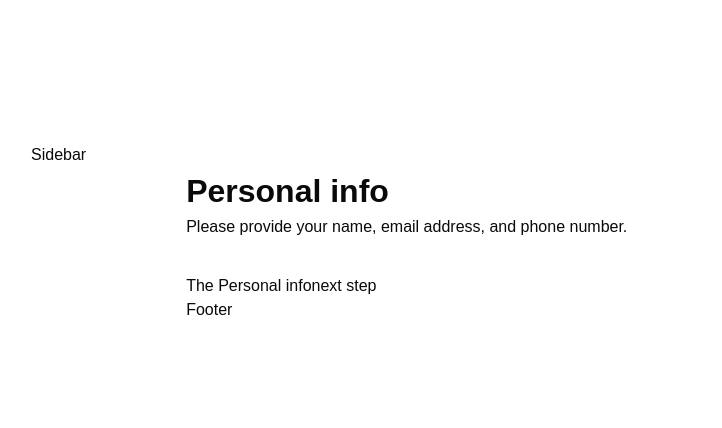
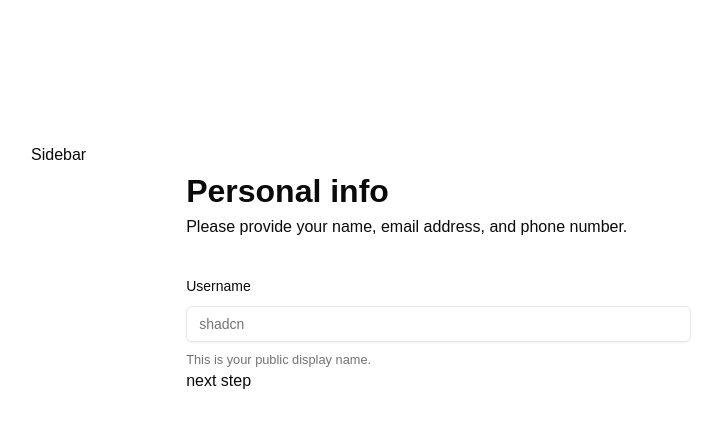
Before and after one commit to femiabimbola/multi-form-nextjs, a Next.js app: page / in a window 1280 px wide. Shown: the top 428 px of the page, without its empty margins (239-961 px from the left). Built offline with nearby package versions, Linux system fonts and the light colour scheme.

Commit message:
extended the personal info

```diff
--- a/components/Footer.tsx
+++ b/components/Footer.tsx
@@ -1,3 +1,6 @@
+import useStore from "@/store/useStore";
+import { Button } from "./ui/button";
+
 interface FooterProps {
   className?: string;
   onHandleNextStep?: () => void;
@@ -5,7 +8,21 @@
 }
 
 const Footer = ({ className, onHandleNextStep, onHandlePreviousStep }: FooterProps) => {
-  return <div> Footer</div>;
+  const step = useStore((state) => state.step);
+  return (
+    <footer>
+      {step === 1 && <div className="w-full" />}{" "}
+      {step > 1 && (
+        <Button
+          variant="ghost"
+          className="text-c-neutral-cool-gray hover:text-c-primary-marine-blue"
+          onClick={onHandlePreviousStep}
+        >
+          Go Back
+        </Button>
+      )}
+    </footer>
+  );
 };
 
 export default Footer;
--- a/components/steps/PersonalInfo.tsx
+++ b/components/steps/PersonalInfo.tsx
@@ -6,16 +6,17 @@
 import useStore from "@/store/useStore";
 import SectionHeader from "../SectionHeader";
 import Container from "../Container";
+import { Form, FormControl, FormDescription, FormField, FormItem, FormLabel, FormMessage } from "@/components/ui/form";
+import { Input } from "@/components/ui/input";
 
 const formSchema = z.object({
   name: z.string().min(5, { message: "Name is required" }).max(100),
   email: z.string().min(1, { message: "Email is required" }).email({
     message: "Must be a valid email",
   }),
-  phone: z.string().min(8, { message: "Enter your phone" }),
-  // phone: z.string().refine((val) => /^\d{10}$/.test(val), {
-  //   message: "Phone is required",
-  // }),
+  phone: z.string().refine((val) => /^\+?(\d{1,3})?[-. ]?\(?\d{1,4}\)?[-. ]?\d{1,4}[-. ]?\d{1,9}$/.test(val), {
+    message: "Phone is required",
+  }),
 });
 
 type ValidationSchema = z.infer<typeof formSchema>;
@@ -39,10 +40,30 @@
   };
 
   return (
-    <Container>
+    <Container onNext={form.handleSubmit(onSubmitHandler)}>
       <section>
         <SectionHeader {...SectionProps} />
-        The Personal info
+        <Form {...form}>
+          <form>
+            <FormField
+              control={form.control}
+              name="name"
+              render={({ field }) => (
+                <FormItem>
+                  <FormLabel>Username</FormLabel>
+                  <FormControl>
+                    <Input
+                      placeholder="shadcn"
+                      {...field}
+                    />
+                  </FormControl>
+                  <FormDescription>This is your public display name.</FormDescription>
+                  <FormMessage />
+                </FormItem>
+              )}
+            />
+          </form>
+        </Form>
         <button onClick={() => increaseStep(1)}> next step </button>
       </section>
     </Container>
--- /dev/null
+++ b/components/ui/input.tsx
@@ -0,0 +1,22 @@
+import * as React from "react"
+
+import { cn } from "@/lib/utils"
+
+const Input = React.forwardRef<HTMLInputElement, React.ComponentProps<"input">>(
+  ({ className, type, ...props }, ref) => {
+    return (
+      <input
+        type={type}
+        className={cn(
+          "flex h-9 w-full rounded-md border border-input bg-transparent px-3 py-1 text-base shadow-sm transition-colors file:border-0 file:bg-transparent file:text-sm file:font-medium file:text-foreground placeholder:text-muted-foreground focus-visible:outline-none focus-visible:ring-1 focus-visible:ring-ring disabled:cursor-not-allowed disabled:opacity-50 md:text-sm",
+          className
+        )}
+        ref={ref}
+        {...props}
+      />
+    )
+  }
+)
+Input.displayName = "Input"
+
+export { Input }
```
